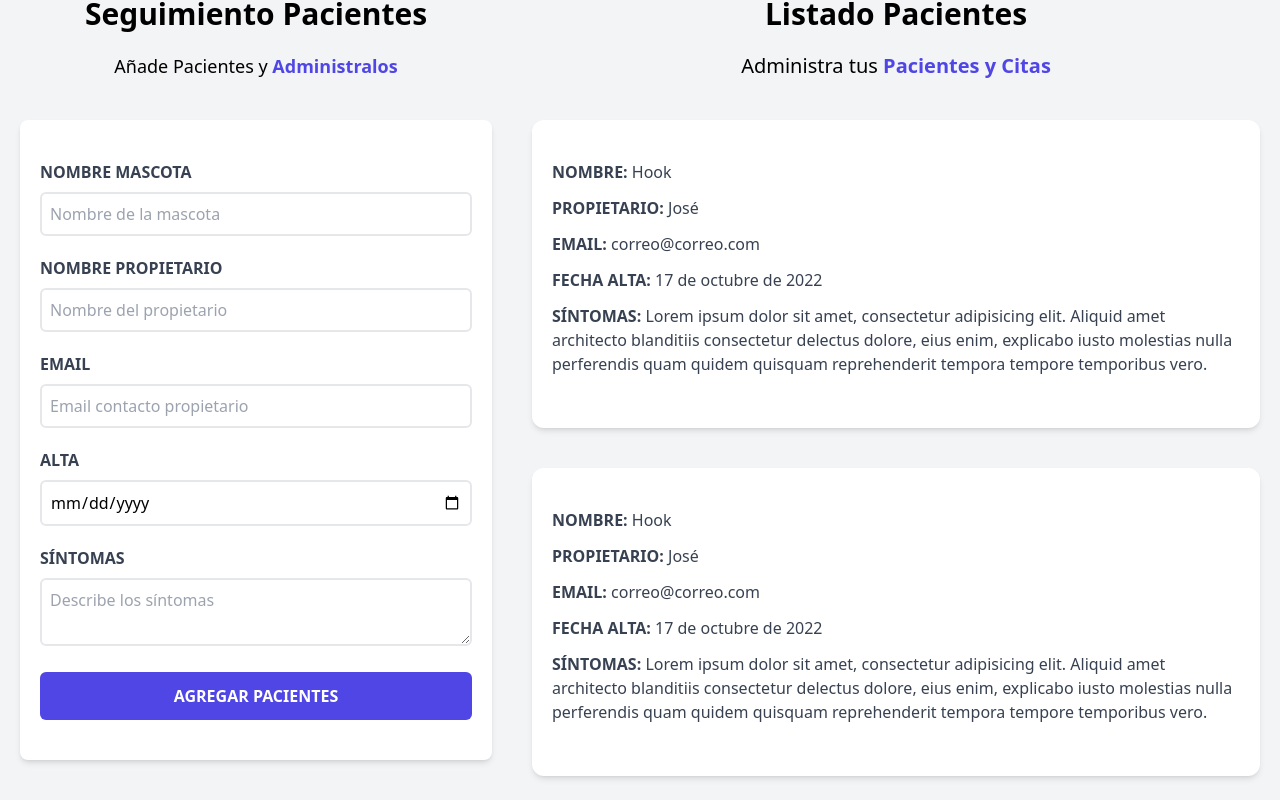
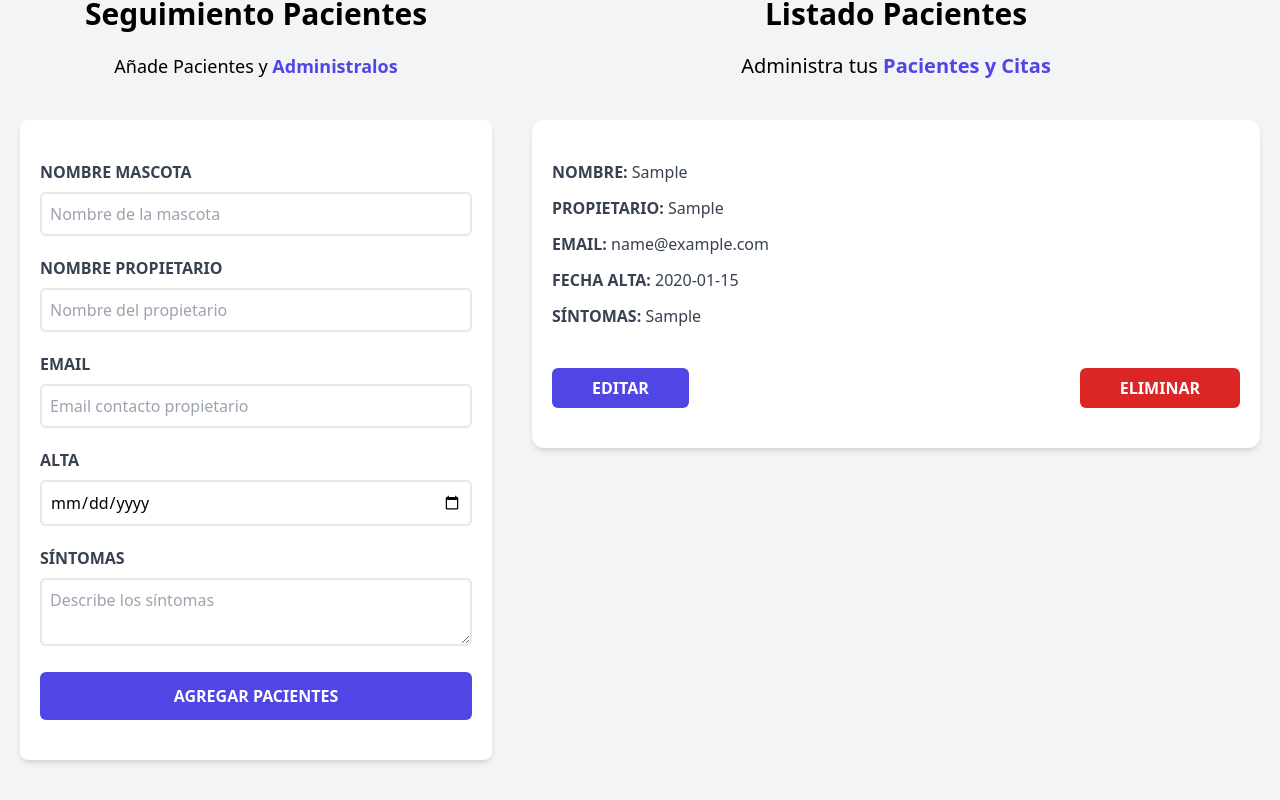
Before and after one commit to josepalloM/citas-react, a React (Vite) app: page / in a window 1280 px wide. Both pictures are taken after typing "Sample", "Sample", "name@example.com", "2020-01-15", "Sample" into the empty fields and a click on the input "Agregar pacientes". Shown: the part 180-980 px from the top of the page. Built offline with nearby package versions, Linux system fonts and the light colour scheme.

Commit message:
Implemementación de useEffect
Hasta el useEffect cuando se ingresa un nuevo paciente

```diff
--- a/src/App.jsx
+++ b/src/App.jsx
@@ -6,7 +6,7 @@
 function App() {
 
     const [pacientes, setPacientes] = useState([])
-
+    const [paciente, setPaciente] = useState({})
     return (
         <div className='container mx-auto mt-20'>
             <Header
@@ -15,8 +15,12 @@
                 <Formulario
                     pacientes = {pacientes}
                     setPacientes = {setPacientes}
+                    paciente = {paciente}
                 />
-                <ListadoPacientes/>
+                <ListadoPacientes
+                    pacientes = {pacientes}
+                    setPaciente = {setPaciente}
+                />
             </div>
         </div>
     )
--- a/src/components/Formulario.jsx
+++ b/src/components/Formulario.jsx
@@ -1,14 +1,28 @@
 import {useState, useEffect} from "react";
 import Error from "./Error.jsx";
 
-const Formulario = ({pacientes, setPacientes}) => {
+const Formulario = ({pacientes, setPacientes, paciente}) => {
     const [nombre, setNombre] = useState('')
-    const [propietario, serPropietario] = useState('')
+    const [propietario, setPropietario] = useState('')
     const [email, setEmail] = useState('')
     const [fecha, setFecha] = useState('')
     const [sintomas, setSintomas] = useState('')
 
     const [error, setError] = useState(false)
+
+    useEffect(()=>{
+
+    },[paciente])
+
+
+
+    const generarId = () => {
+        const random = Math.random().toString(36).substring(2)
+        const fecha = Date.now().toString()
+
+        return random + fecha
+    }
+
 
     const handleSubmit = (e) =>{
         e.preventDefault()
@@ -27,13 +41,14 @@
             propietario,
             email,
             fecha,
-            sintomas
+            sintomas,
+            id: generarId()
         }
         setPacientes([...pacientes, objetoPaciente])
 
         //Reiniciar el formulario
         setNombre('')
-        serPropietario('')
+        setPropietario('')
         setEmail('')
         setFecha('')
         setSintomas('')
@@ -76,7 +91,7 @@
                         placeholder="Nombre del propietario"
                         className="border-2 w-full p-2 mt-2 placeholder-gray-400 rounded-md"
                         value={propietario}
-                        onChange={ (e)=> serPropietario(e.target.value)}
+                        onChange={ (e)=> setPropietario(e.target.value)}
                     />
                 </div>
 
--- a/src/components/ListadoPacientes.jsx
+++ b/src/components/ListadoPacientes.jsx
@@ -1,16 +1,33 @@
 import Paciente from "./Paciente.jsx";
-const ListadoPacientes = () => {
+
+const ListadoPacientes = ({pacientes, setPaciente}) => {
     return (
         <div className="md:w-1/2 lg:w-3/5 md:h-screen overflow-y-auto">
-            <h2 className="font-black text-3xl text-center">Listado Pacientes</h2>
-            <p className="text-xl mt-5 mb-10 text-center">
-                Administra tus {''}
-                <span className="text-indigo-600 font-bold">Pacientes y Citas</span>
-            </p>
-            <Paciente />
-            <Paciente />
-            <Paciente />
-            <Paciente />
+            {pacientes && pacientes.length ? (
+                <>
+                    <h2 className="font-black text-3xl text-center">Listado Pacientes</h2>
+                    <p className="text-xl mt-5 mb-10 text-center">
+                        Administra tus {''}
+                        <span className="text-indigo-600 font-bold">Pacientes y Citas</span>
+                    </p>
+
+                    {pacientes.map(paciente => (
+                        <Paciente
+                            key={paciente.id}
+                            paciente={paciente}
+                            setPaciente = {setPaciente}
+                        />
+                    ))}
+                </>
+            ) : (
+                <>
+                    <h2 className="font-black text-3xl text-center">No hay pacientes</h2>
+                    <p className="text-xl mt-5 mb-10 text-center">
+                        Comienza agregando tus pacientes {''}
+                        <span className="text-indigo-600 font-bold">y apareceran en este lugar</span>
+                    </p>
+                </>
+            )}
         </div>
     );
 };
--- a/src/components/Paciente.jsx
+++ b/src/components/Paciente.jsx
@@ -1,24 +1,39 @@
 
-const Paciente = () => {
+const Paciente = ({paciente, setPaciente}) => {
+
+    const {nombre, propietario, email, fecha, sintomas} =  paciente
+
     return (
         <div>
             <div className="mx-5 my-10 bg-white shadow-md px-5 py-10 rounded-xl">
                 <p className="font-bold mb-3 text-gray-700 uppercase">Nombre: {''}
-                    <span className="font-normal normal-case">Hook</span>
+                    <span className="font-normal normal-case">{nombre}</span>
                 </p>
                 <p className="font-bold mb-3 text-gray-700 uppercase">Propietario: {''}
-                    <span className="font-normal normal-case">José</span>
+                    <span className="font-normal normal-case">{propietario}</span>
                 </p>
                 <p className="font-bold mb-3 text-gray-700 uppercase">Email: {''}
-                    <span className="font-normal normal-case">correo@correo.com</span>
+                    <span className="font-normal normal-case">{email}</span>
                 </p>
                 <p className="font-bold mb-3 text-gray-700 uppercase">Fecha Alta: {''}
-                    <span className="font-normal normal-case">17 de octubre de 2022</span>
+                    <span className="font-normal normal-case">{fecha}</span>
                 </p>
                 <p className="font-bold mb-3 text-gray-700 uppercase">Síntomas: {''}
-                    <span className="font-normal normal-case">Lorem ipsum dolor sit amet, consectetur adipisicing elit. Aliquid amet architecto blanditiis consectetur delectus dolore, eius enim, explicabo iusto molestias nulla perferendis quam quidem quisquam reprehenderit tempora tempore temporibus vero.
-                    </span>
+                    <span className="font-normal normal-case">{sintomas}</span>
                 </p>
+
+                <div className="flex justify-between mt-10">
+                    <button
+                        type="button"
+                        className="py-2 px-10 bg-indigo-600 hover:bg-indigo-700 text-white font-bold uppercase rounded-md"
+                        onClick= { () => setPaciente(paciente)}
+                    >Editar</button>
+
+                    <button
+                        type="button"
+                        className="py-2 px-10 bg-red-600 hover:bg-red-700 text-white font-bold uppercase rounded-md"
+                    >Eliminar</button>
+                </div>
             </div>
         </div>
     );
```
